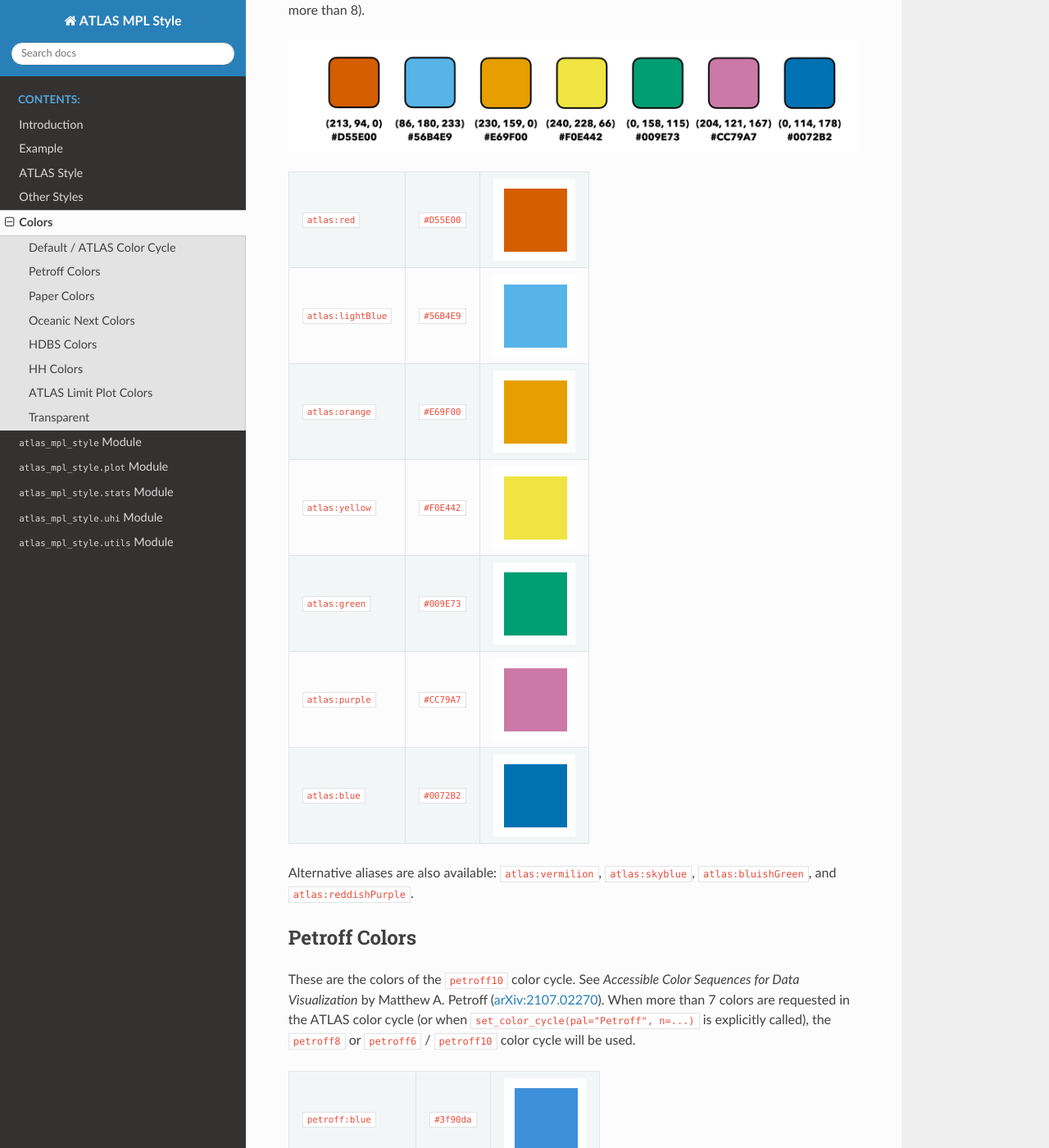
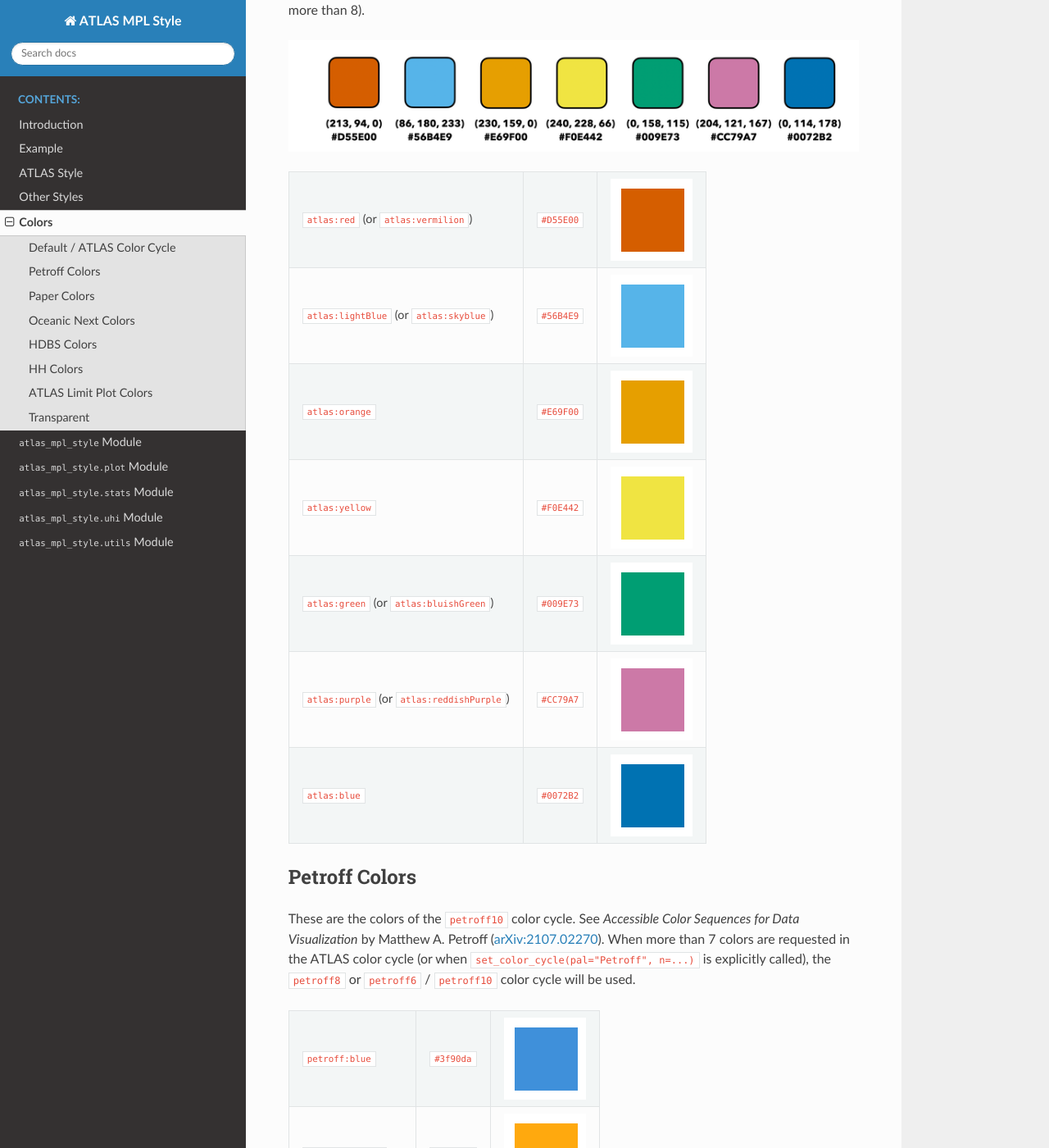
Before and after one commit to beojan/atlas-mpl, a Sphinx documentation site: the page built from docs/colors.rst, in a window 1280 px wide and 1400 px high, scrolled down 338 px. Shown: the whole window at 82% size. Built offline with Sphinx 7.4.7 and the Read the Docs theme 3.1.0, drawn with Linux system fonts in a browser that asks for light colours; some of the changed text lies outside the part shown.

Commit message:
docs: clarify color aliases and fix limit plot description
- Associate each color alias directly with its table entry in ATLAS cycle
- Correct limit band description from green and red to green and yellow

AI-Assisted-By: Gemini Flash 3.8 (Antigravity)

```diff
--- a/docs/colors.rst
+++ b/docs/colors.rst
@@ -11,23 +11,21 @@ Note that for :math:`n > 7`, the ATLAS color cycle is Petroff (``petroff8`` if 8
 .. image:: _colors/atlas_cycle.png
    :alt: ATLAS Color Cycle
 
-+-------------------------+-----------+-----------------------------------------------+
-|``atlas:red``            |``#D55E00``|.. image:: _colors/atlas:red.png               |
-+-------------------------+-----------+-----------------------------------------------+
-|``atlas:lightBlue``      |``#56B4E9``|.. image:: _colors/atlas:lightBlue.png         |
-+-------------------------+-----------+-----------------------------------------------+
-|``atlas:orange``         |``#E69F00``|.. image:: _colors/atlas:orange.png            |
-+-------------------------+-----------+-----------------------------------------------+
-|``atlas:yellow``         |``#F0E442``|.. image:: _colors/atlas:yellow.png            |
-+-------------------------+-----------+-----------------------------------------------+
-|``atlas:green``          |``#009E73``|.. image:: _colors/atlas:green.png             |
-+-------------------------+-----------+-----------------------------------------------+
-|``atlas:purple``         |``#CC79A7``|.. image:: _colors/atlas:purple.png            |
-+-------------------------+-----------+-----------------------------------------------+
-|``atlas:blue``           |``#0072B2``|.. image:: _colors/atlas:blue.png              |
-+-------------------------+-----------+-----------------------------------------------+
-
-Alternative aliases are also available: ``atlas:vermilion``, ``atlas:skyblue``, ``atlas:bluishGreen``, and ``atlas:reddishPurple``.
++---------------------------------------------+-----------+-----------------------------------------------+
+|``atlas:red`` (or ``atlas:vermilion``)       |``#D55E00``|.. image:: _colors/atlas:red.png               |
++---------------------------------------------+-----------+-----------------------------------------------+
+|``atlas:lightBlue`` (or ``atlas:skyblue``)   |``#56B4E9``|.. image:: _colors/atlas:lightBlue.png         |
++---------------------------------------------+-----------+-----------------------------------------------+
+|``atlas:orange``                             |``#E69F00``|.. image:: _colors/atlas:orange.png            |
++---------------------------------------------+-----------+-----------------------------------------------+
+|``atlas:yellow``                             |``#F0E442``|.. image:: _colors/atlas:yellow.png            |
++---------------------------------------------+-----------+-----------------------------------------------+
+|``atlas:green`` (or ``atlas:bluishGreen``)   |``#009E73``|.. image:: _colors/atlas:green.png             |
++---------------------------------------------+-----------+-----------------------------------------------+
+|``atlas:purple`` (or ``atlas:reddishPurple``)|``#CC79A7``|.. image:: _colors/atlas:purple.png            |
++---------------------------------------------+-----------+-----------------------------------------------+
+|``atlas:blue``                               |``#0072B2``|.. image:: _colors/atlas:blue.png              |
++---------------------------------------------+-----------+-----------------------------------------------+
 
 Petroff Colors
 --------------
```
Also changed, not shown: other parts of docs/colors.rst (+1 -2 lines).
